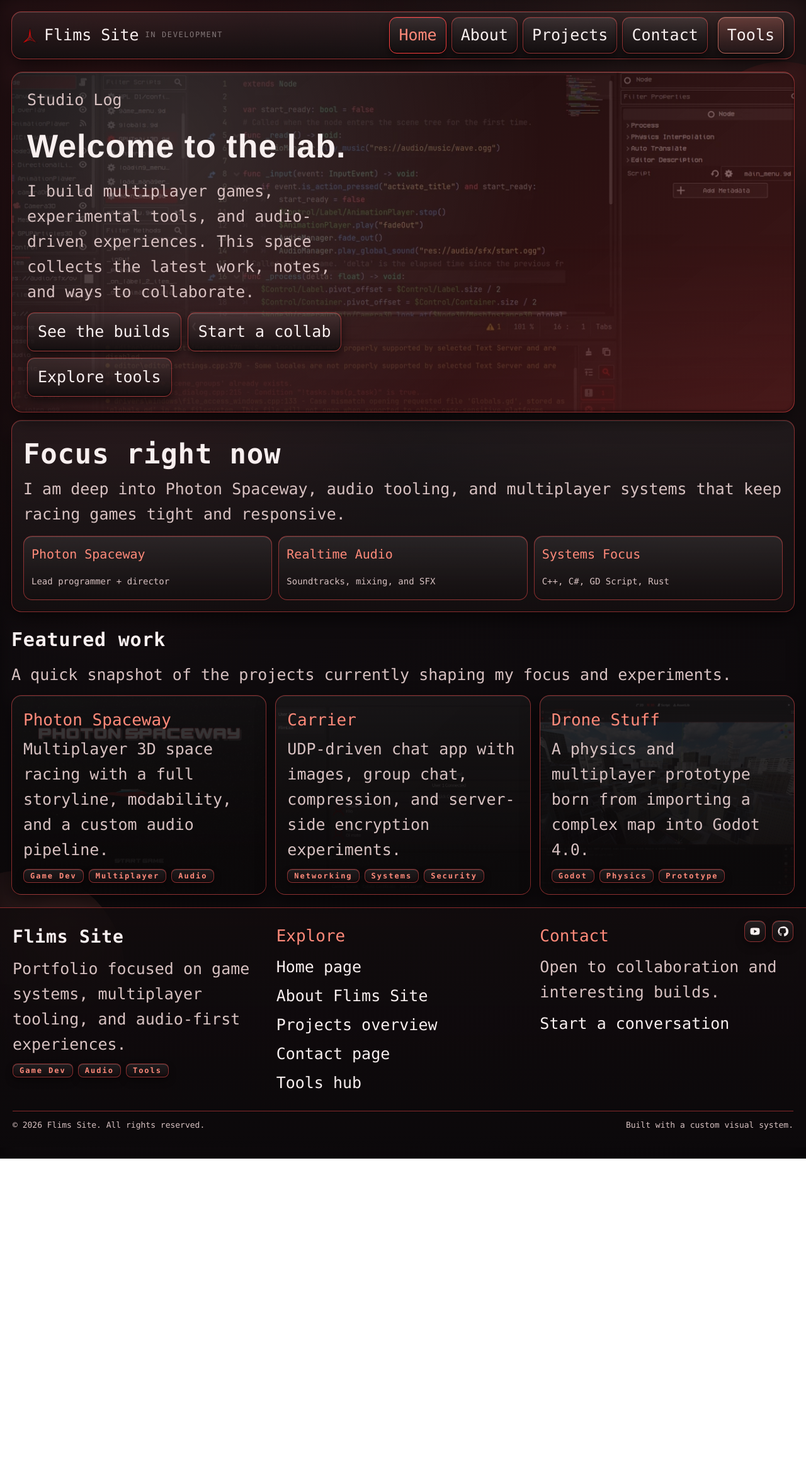
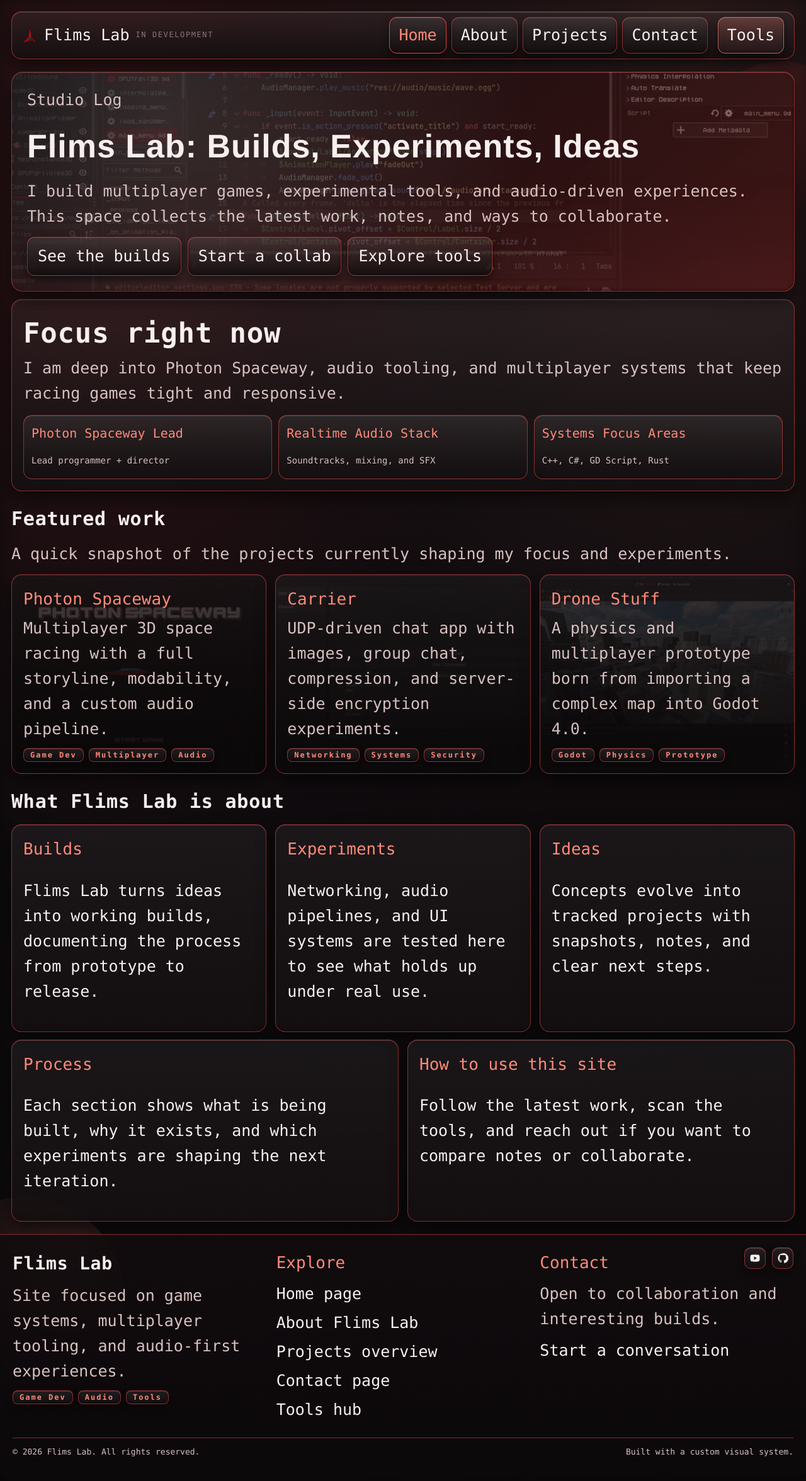
Before and after one commit to FlimLick/flimssite, a plain HTML site: page index.html in a window 1280 px wide. Shown: the top 2352 px of the page at 63% size. Before the commit the page ends 1840 px from the top, so only its background shows below. Drawn offline with Linux system fonts and the light colour scheme; a web font is replaced by a local one.

Commit message:
Make seo happy

```diff
--- a/css/style.css
+++ b/css/style.css
@@ -5,7 +5,7 @@
   --soft-glow: rgba(255, 63, 63, 0.2);
   --panel-grad: linear-gradient(180deg, rgba(255, 255, 255, 0.08), rgba(20, 15, 16, 0.92));
   --page-pad: 18px;
-  --copyright-text: "© 2026 Flims Site. All rights reserved.";
+  --copyright-text: "© 2026 Flims Lab. All rights reserved.";
 }
 
 body {
@@ -117,6 +117,7 @@ img {
   align-items: center;
   gap: 10px;
   margin: 0;
+  white-space: nowrap;
 }
 
 .brand-row {
@@ -256,7 +257,7 @@ img {
 .hero-banner-content {
   position: relative;
   z-index: 1;
-  max-width: 520px;
+  max-width: none;
 }
 
 .hero-banner h1 {
--- a/index.html
+++ b/index.html
@@ -3,23 +3,23 @@
 <head>
   <meta charset="UTF-8">
   <meta name="viewport" content="width=device-width, initial-scale=1">
-  <title>Flims Site</title>
-  <meta name="description" content="Flims Site is a portfolio showcasing game development, tools, and audio-driven experiences.">
-  <meta name="keywords" content="Flims Site, portfolio, game development, multiplayer, audio engineering, tools, developer">
-  <meta name="author" content="Flims Site">
+  <title>Flims Lab - Builds, Experiments, Ideas</title>
+  <meta name="description" content="Flims Lab is a site showcasing game development, tools, and audio-driven experiences.">
+  <meta name="keywords" content="Flims Lab, site, game development, multiplayer, audio engineering, tools, developer">
+  <meta name="author" content="Flims Lab">
   <meta name="robots" content="index, follow, max-image-preview:large">
   <meta name="theme-color" content="#151013">
   <link rel="canonical" href="https://flimlick.com/">
-  <meta property="og:title" content="Flims Site">
-  <meta property="og:description" content="Flims Site is a portfolio showcasing game development, tools, and audio-driven experiences.">
-  <meta property="og:site_name" content="Flims Site">
+  <meta property="og:title" content="Flims Lab">
+  <meta property="og:description" content="Flims Lab is a site showcasing game development, tools, and audio-driven experiences.">
+  <meta property="og:site_name" content="Flims Lab">
   <meta property="og:url" content="https://flimlick.com/">
   <meta property="og:type" content="website">
   <meta property="og:image" content="https://flimlick.com/images/background.webp">
   <meta property="og:locale" content="en_US">
   <meta name="twitter:card" content="summary">
-  <meta name="twitter:title" content="Flims Site">
-  <meta name="twitter:description" content="Flims Site is a portfolio showcasing game development, tools, and audio-driven experiences.">
+  <meta name="twitter:title" content="Flims Lab">
+  <meta name="twitter:description" content="Flims Lab is a site showcasing game development, tools, and audio-driven experiences.">
   <meta name="twitter:image" content="https://flimlick.com/images/background.webp">
   <link rel="preconnect" href="https://fonts.googleapis.com">
   <link rel="preconnect" href="https://fonts.gstatic.com" crossorigin>
@@ -35,9 +35,9 @@
     {
       "@context": "https://schema.org",
       "@type": "WebSite",
-      "name": "Flims Site",
+      "name": "Flims Lab",
       "url": "https://flimlick.com/",
-      "description": "Flims Site is a portfolio showcasing game development, tools, and audio-driven experiences.",
+      "description": "Flims Lab is a site showcasing game development, tools, and audio-driven experiences.",
       "inLanguage": "en-US"
     }
   </script>
@@ -58,8 +58,8 @@
         <div class="brand-row">
           <div class="brand-name">
             <a class="brand-link" href="/index.html">
-              <img src="/images/favicon.ico" alt="Flims Site icon">
-              <span>Flims Site</span>
+              <img src="/images/favicon.ico" alt="Flims Lab icon">
+              <span>Flims Lab</span>
             </a>
           </div>
           <span class="dev-note">In development</span>
@@ -79,7 +79,7 @@
       <section class="hero-banner">
         <div class="hero-banner-content">
           <p class="kicker">Studio Log</p>
-          <h1>Welcome to the lab.</h1>
+          <h1>Flims Lab: Builds, Experiments, Ideas</h1>
           <p>I build multiplayer games, experimental tools, and audio-driven experiences. This space collects the latest work, notes, and ways to collaborate.</p>
           <div class="hero-actions">
             <a class="nav-link" href="projects.html">See the builds</a>
@@ -95,15 +95,15 @@
           <p class="lead">I am deep into Photon Spaceway, audio tooling, and multiplayer systems that keep racing games tight and responsive.</p>
           <div class="stats-grid">
             <div class="stat-card">
-              <h3>Photon Spaceway</h3>
+              <h3>Photon Spaceway Lead</h3>
               <span>Lead programmer + director</span>
             </div>
             <div class="stat-card">
-              <h3>Realtime Audio</h3>
+              <h3>Realtime Audio Stack</h3>
               <span>Soundtracks, mixing, and SFX</span>
             </div>
             <div class="stat-card">
-              <h3>Systems Focus</h3>
+              <h3>Systems Focus Areas</h3>
               <span>C++, C#, GD Script, Rust</span>
             </div>
           </div>
@@ -152,11 +152,39 @@
       </div>
     </section>
 
+    <section class="section">
+      <h2>What Flims Lab is about</h2>
+      <div class="card-grid">
+        <article class="card">
+          <h3>Builds</h3>
+          <p>Flims Lab turns ideas into working builds, documenting the process from prototype to release.</p>
+        </article>
+        <article class="card">
+          <h3>Experiments</h3>
+          <p>Networking, audio pipelines, and UI systems are tested here to see what holds up under real use.</p>
+        </article>
+        <article class="card">
+          <h3>Ideas</h3>
+          <p>Concepts evolve into tracked projects with snapshots, notes, and clear next steps.</p>
+        </article>
+      </div>
+      <div class="card-grid">
+        <article class="card">
+          <h3>Process</h3>
+          <p>Each section shows what is being built, why it exists, and which experiments are shaping the next iteration.</p>
+        </article>
+        <article class="card">
+          <h3>How to use this site</h3>
+          <p>Follow the latest work, scan the tools, and reach out if you want to compare notes or collaborate.</p>
+        </article>
+      </div>
+    </section>
+
     <footer class="site-footer">
       <div class="footer-grid">
         <div>
-          <h2 class="footer-title">Flims Site</h2>
-          <p class="footer-text">Portfolio focused on game systems, multiplayer tooling, and audio-first experiences.</p>
+          <h2 class="footer-title">Flims Lab</h2>
+          <p class="footer-text">Site focused on game systems, multiplayer tooling, and audio-first experiences.</p>
           <div class="footer-meta">
             <span class="pill">Game Dev</span>
             <span class="pill">Audio</span>
@@ -166,7 +194,7 @@
         <div>
           <h3>Explore</h3>
           <a class="footer-link" href="/index.html">Home page</a>
-          <a class="footer-link" href="/about.html">About Flims Site</a>
+          <a class="footer-link" href="/about.html">About Flims Lab</a>
           <a class="footer-link" href="/projects.html">Projects overview</a>
           <a class="footer-link" href="/contact.html">Contact page</a>
           <a class="footer-link" href="/tools/">Tools hub</a>
```
Also changed, not shown: about.html (+16 -16 lines), carrier.html (+11 -11 lines), contact.html (+16 -16 lines), drone-stuff.html (+11 -11 lines), partials/footer.html (+2 -2 lines), partials/header.html (+2 -2 lines), photon-spaceway.html (+11 -11 lines), projects.html (+16 -16 lines).
